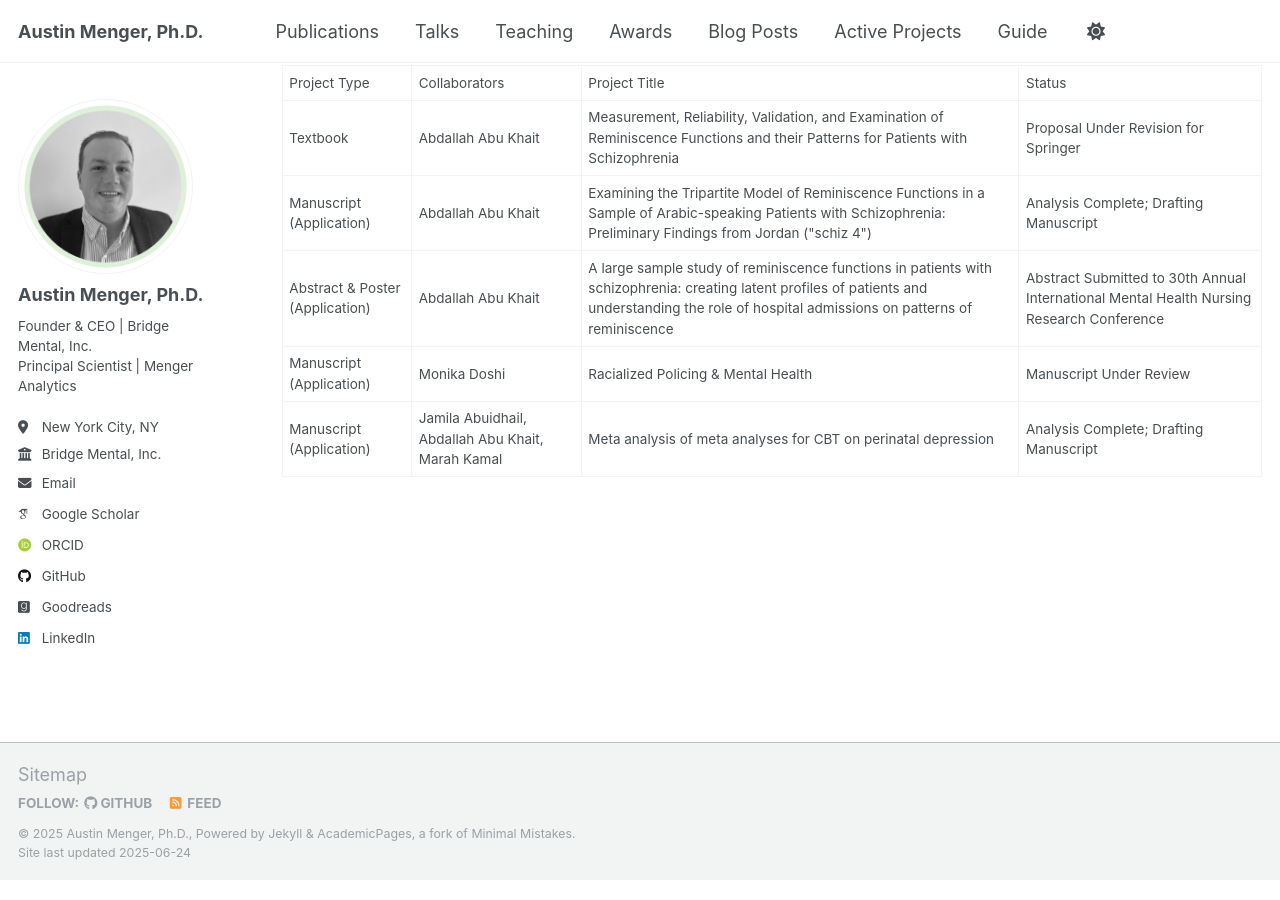
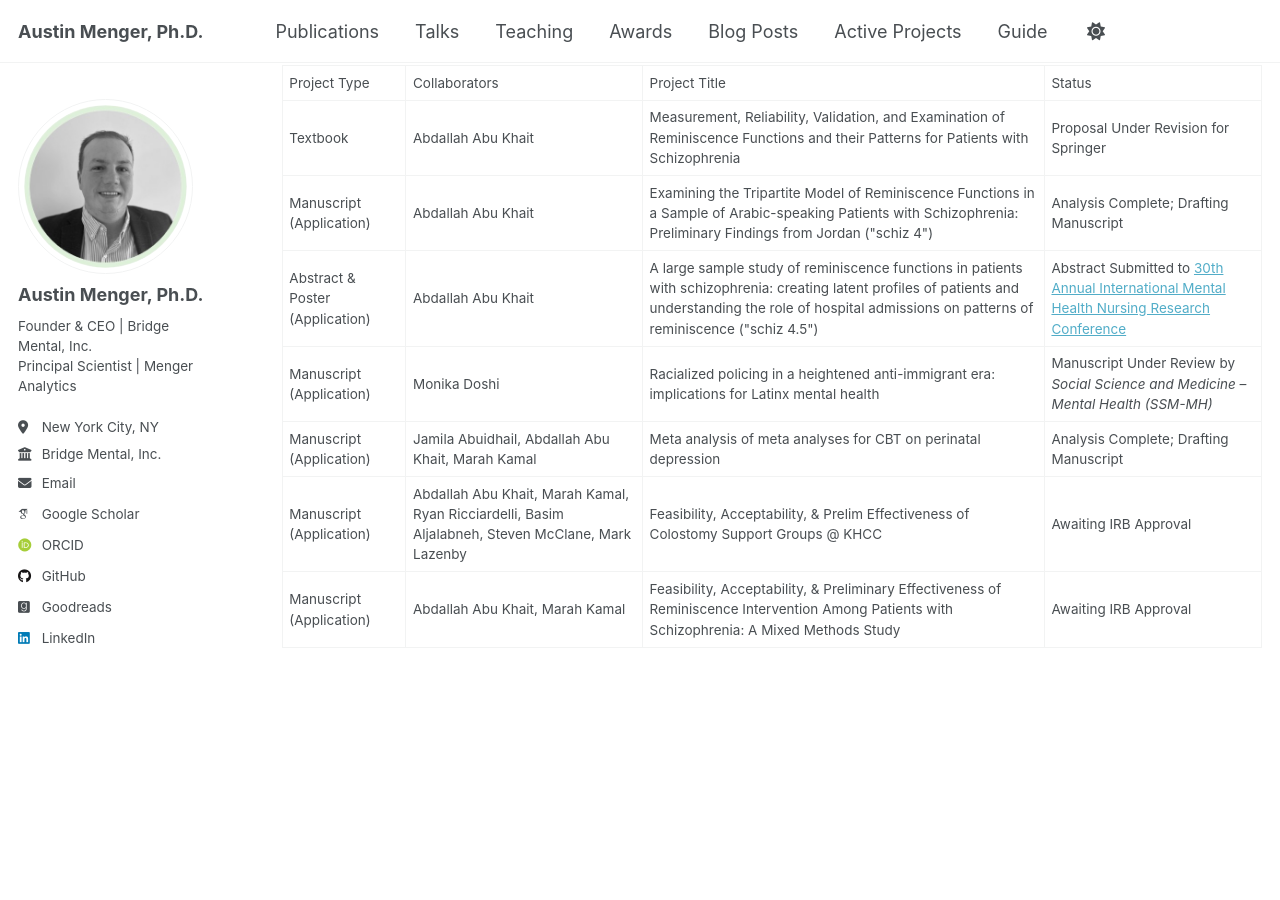
Before and after one commit to austinmenger/austinmenger.github.io, a Jekyll site: the page built from _pages/active_projects.md, in a window 1280 px wide and 900 px high, scrolled down 564 px. Built offline with Jekyll 4.4.1, drawn with Linux system fonts in a browser that asks for light colours; some web fonts are replaced.

Commit message:
Update active_projects.md

```diff
--- a/_pages/active_projects.md
+++ b/_pages/active_projects.md
@@ -82,20 +82,32 @@ author_profile: true
  <tr>
   <td>Abstract & Poster (Application)</td>
   <td>Abdallah Abu Khait</td>
-  <td>A large sample study of reminiscence functions in patients with schizophrenia: creating latent profiles of patients and understanding the role of hospital admissions on patterns of reminiscence</td>
-  <td>Abstract Submitted to 30th Annual International Mental Health Nursing Research Conference</td>
+  <td>A large sample study of reminiscence functions in patients with schizophrenia: creating latent profiles of patients and understanding the role of hospital admissions on patterns of reminiscence ("schiz 4.5")</td>
+  <td>Abstract Submitted to <a href="https://mhnauk.org/conference-1">30th Annual International Mental Health Nursing Research Conference</a></td>
  </tr>
  <tr>
   <td>Manuscript (Application)</td>
   <td>Monika Doshi</td>
-  <td>Racialized Policing & Mental Health</td>
-  <td>Manuscript Under Review</td>
+  <td>Racialized policing in a heightened anti-immigrant era: implications for Latinx mental health</td>
+  <td>Manuscript Under Review by <em>Social Science and Medicine – Mental Health (SSM-MH)</em></td>
  </tr>
  <tr>
   <td>Manuscript (Application)</td>
   <td>Jamila Abuidhail, Abdallah Abu Khait, Marah Kamal</td>
   <td>Meta analysis of meta analyses for CBT on perinatal depression</td>
   <td>Analysis Complete; Drafting Manuscript</td>
+ </tr>
+ <tr>
+  <td>Manuscript (Application)</td>
+  <td>Abdallah Abu Khait, Marah Kamal, Ryan Ricciardelli, Basim Aljalabneh, Steven McClane, Mark Lazenby</td>
+  <td>Feasibility, Acceptability, & Prelim Effectiveness of Colostomy Support Groups @ KHCC</td>
+  <td>Awaiting IRB Approval</td>
+ </tr>
+ <tr>
+  <td>Manuscript (Application)</td>
+  <td>Abdallah Abu Khait, Marah Kamal</td>
+  <td>Feasibility, Acceptability, & Preliminary Effectiveness of Reminiscence Intervention Among Patients with Schizophrenia: A Mixed Methods Study</td>
+  <td>Awaiting IRB Approval</td>
  </tr>
 </table>
 
```
